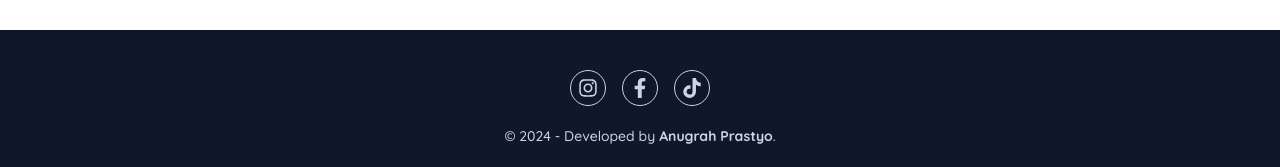
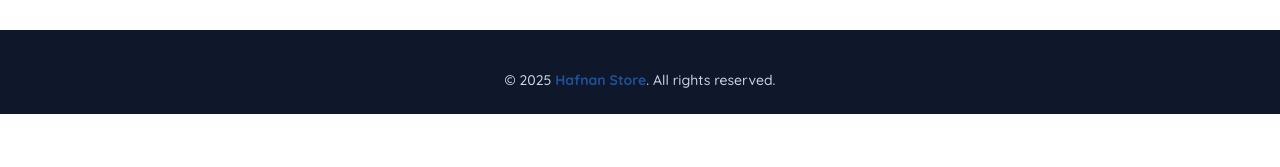
Before and after one commit to anugrahp13/fe-hafnanstore, a React (Vite) app: page / in a window 1280 px wide. Shown: the part 2514-2681 px from the top of the page. After the commit the page ends 2628 px from the top, so only its background shows below. Built offline with nearby package versions, Linux system fonts and the light colour scheme.

Commit message:
feat[Footer.tsx]: Hidden Link Sosmed

```diff
--- a/src/components/Footer.tsx
+++ b/src/components/Footer.tsx
@@ -7,7 +7,7 @@ export const Footer = () => {
       <footer className="bg-dark py-6 dark:bg-slate-800">
         <div className="container">
           <div className="w-full pt-4">
-            <div className="flex items-center justify-center gap-4 mb-5">
+            {/* <div className="flex items-center justify-center gap-4 mb-5">
               <Link
                 to="/"
                 className="w-9 h-9 rounded-full flex justify-center items-center border border-slate-300 text-slate-300 hover:border-primary hover:text-white hover:bg-primary dark:border-white hover:dark:border-primary"
@@ -26,17 +26,20 @@ export const Footer = () => {
               >
                 <FaTiktok className="w-5 h-5" />
               </Link>
-            </div>
+            </div> */}
             <p className="font-medium text-sm text-slate-300 text-center">
-              © 2024 - Developed by
-              <Link
+              © 2025{" "}
+              <span className="font-bold text-primary dark:text-white">
+                Hafnan Store
+              </span>
+              . All rights reserved.
+              {/* <Link
                 to="https://anugrahprastyo.my.id/"
                 className="font-bold hover:text-primary"
               >
                 {" "}
                 Anugrah Prastyo
-              </Link>
-              .
+              </Link> */}
             </p>
           </div>
         </div>
```
